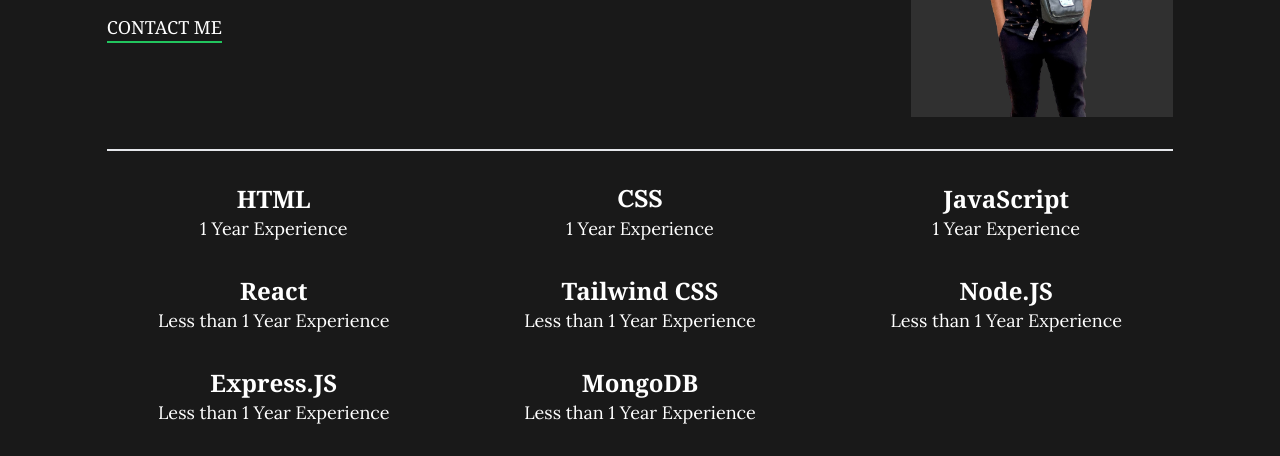
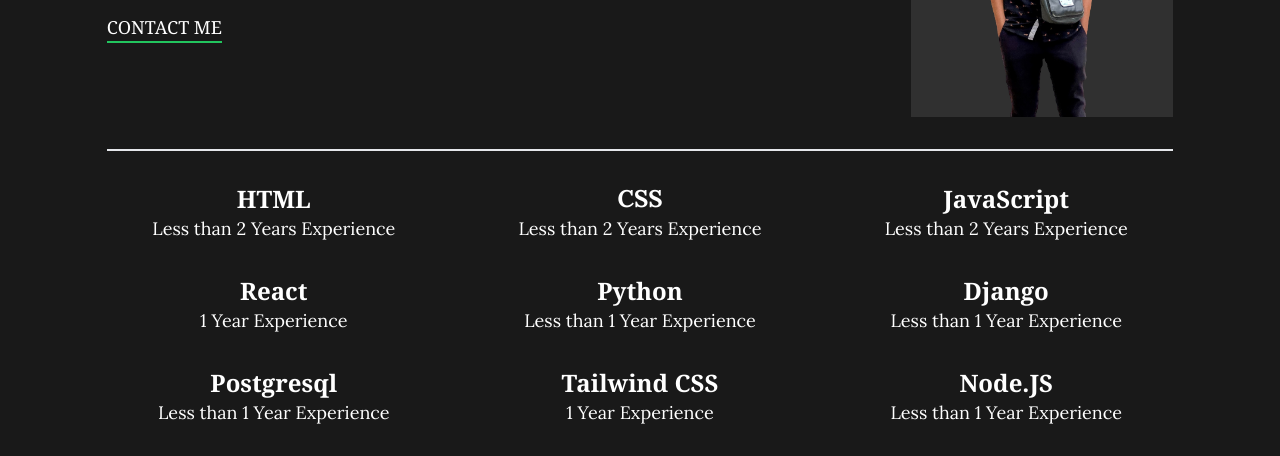
Before and after one commit to JoshuaAbulu/Portfolio, a website: page public/index.html in a window 1280 px wide. Shown: the part 319-775 px from the top of the page. Drawn offline with Linux system fonts and the light colour scheme; a web font is replaced by a local one.

Commit message:
added skills

```diff
--- a/public/index.html
+++ b/public/index.html
@@ -50,23 +50,35 @@
         <ul class="flex flex-col place-items-center text-center gap-8 mb-8 sm:grid sm:grid-cols-2 lg:grid-cols-3">
             <li>
                 <h1 class="font-bold text-2xl font-serif">HTML</h1>
+                <h2 class="text-lg">Less than 2 Years Experience</h2>
+            </li>
+            <li>
+                <h1 class="font-bold text-2xl font-serifl">CSS</h1>
+                <h2 class="text-lg">Less than 2 Years Experience</h2>
+            </li>
+            <li>
+                <h1 class="font-bold text-2xl font-serif">JavaScript</h1>
+                <h2 class="text-lg">Less than 2 Years Experience</h2>
+            </li>
+            <li>
+                <h1 class="font-bold text-2xl font-serif">React</h1>
                 <h2 class="text-lg">1 Year Experience</h2>
             </li>
             <li>
-                <h1 class="font-bold text-2xl font-serifl">CSS</h1>
-                <h2 class="text-lg">1 Year Experience</h2>
+                <h1 class="font-bold text-2xl font-serif">Python</h1>
+                <h2 class="text-lg">Less than 1 Year Experience</h2>
             </li>
             <li>
-                <h1 class="font-bold text-2xl font-serif">JavaScript</h1>
-                <h2 class="text-lg">1 Year Experience</h2>
+                <h1 class="font-bold text-2xl font-serif">Django</h1>
+                <h2 class="text-lg">Less than 1 Year Experience</h2>
             </li>
             <li>
-                <h1 class="font-bold text-2xl font-serif">React</h1>
+                <h1 class="font-bold text-2xl font-serif">Postgresql</h1>
                 <h2 class="text-lg">Less than 1 Year Experience</h2>
             </li>
             <li>
                 <h1 class="font-bold text-2xl font-serif">Tailwind CSS</h1>
-                <h2 class="text-lg">Less than 1 Year Experience</h2>
+                <h2 class="text-lg">1 Year Experience</h2>
             </li>
             <li>
                 <h1 class="font-bold text-2xl font-serif">Node.JS</h1>
```
